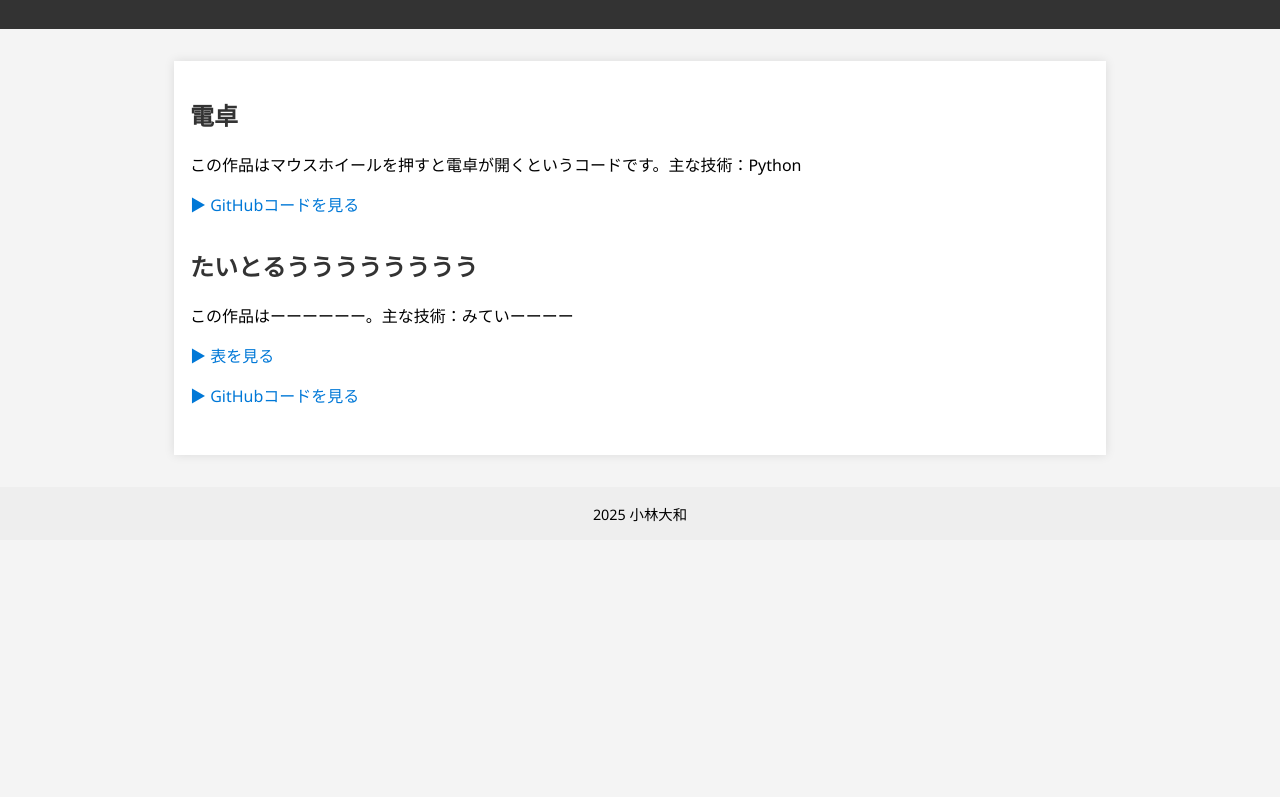
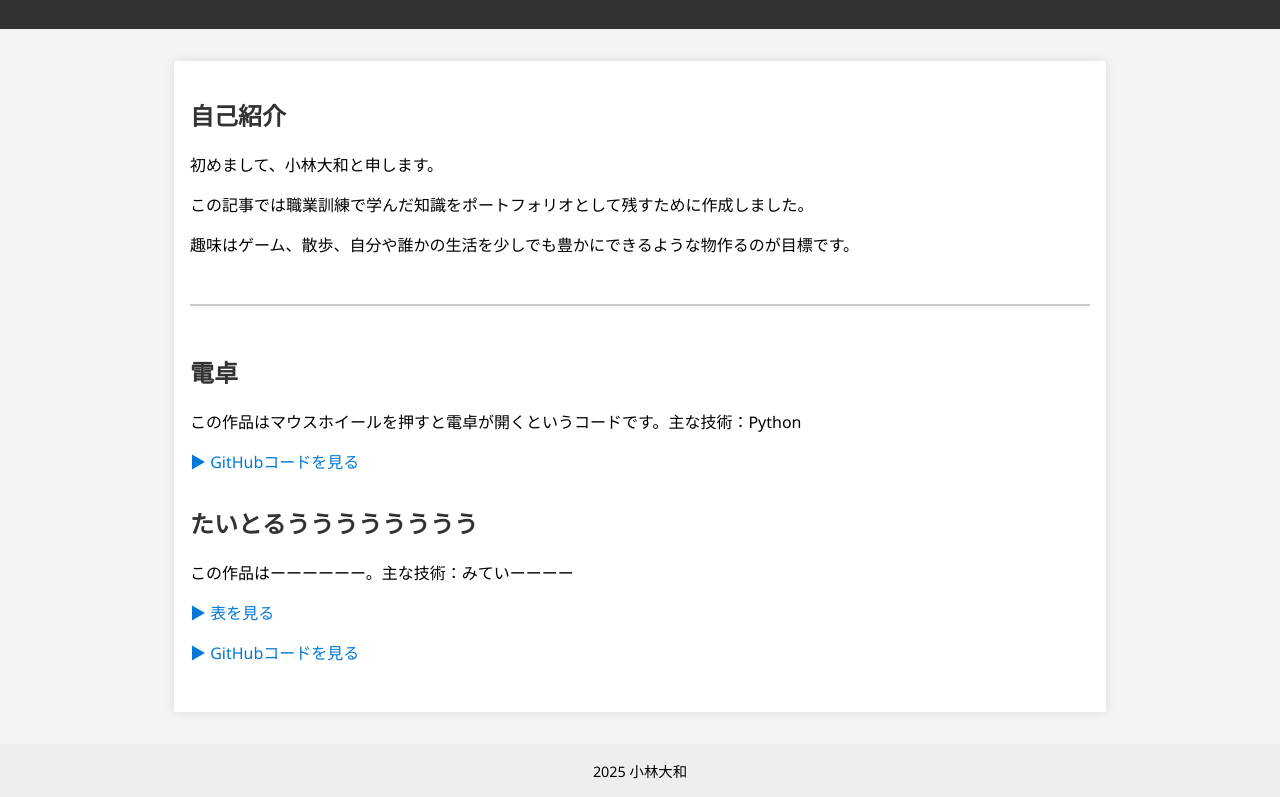
Before and after one commit to kobayashi-yamato20001225/portfolio, a plain HTML site: page index.html in a window 1280 px wide. Shown: the part 132-929 px from the top of the page. Before the commit the page ends 800 px from the top, so only its background shows below. Drawn offline with Linux system fonts and the light colour scheme.

Commit message:
Add files via upload

```diff
--- a/index.html
+++ b/index.html
@@ -1,40 +1,43 @@
 <!DOCTYPE html>
 <html lang="ja">
 <head>
-  <meta charset="UTF-8"> <!-- 文字コードをUTF-8に設定 -->
-  <meta name="viewport" content="width=device-width, initial-scale=1.0"> <!-- モバイル対応の表示設定 -->
-  <title>私のポートフォリオ</title> <!-- ブラウザのタブに表示されるタイトル -->
+  <meta charset="UTF-8">
+  <meta name="viewport" content="width=device-width, initial-scale=1.0">
+  <title>私のポートフォリオ</title>
 
-  <!-- ページ全体のスタイル設定 -->
   <style>
     body {
-      font-family: 'Segoe UI', sans-serif; /* フォントの指定 */
-      background-color: #f4f4f4; /* 背景色 */
+      font-family: 'Segoe UI', sans-serif;
+      background-color: #f4f4f4;
       margin: 0;
       padding: 0;
     }
     header {
-      background-color: #333; /* ヘッダーの背景色 */
-      color: white; /* ヘッダーの文字色 */
+      background-color: #333;
+      color: white;
       padding: 1rem;
       text-align: center;
     }
     .container {
-      max-width: 900px; /* コンテンツの最大幅 */
-      margin: 2rem auto; /* 上下の余白と中央寄せ */
+      max-width: 900px;
+      margin: 2rem auto;
       padding: 1rem;
       background-color: white;
-      box-shadow: 0 0 10px rgba(0,0,0,0.1); /* 影をつけて立体感を出す */
+      box-shadow: 0 0 10px rgba(0,0,0,0.1);
     }
     h2 {
       color: #333;
     }
+    .section-divider {
+      border-top: 2px solid #ccc;
+      margin: 3rem 0;
+    }
     .project {
-      margin-bottom: 2rem; /* プロジェクト間の余白 */
+      margin-bottom: 2rem;
     }
     .project a {
-      color: #0078D7; /* リンクの色 */
-      text-decoration: none; /* 下線を消す */
+      color: #0078D7;
+      text-decoration: none;
     }
     footer {
       text-align: center;
@@ -45,14 +48,23 @@
   </style>
 </head>
 <body>
-  <!-- ヘッダー部分 -->
   <header>
     <h1>私のポートフォリオ</h1>
     <p>制作したコード作品を紹介します</p>
   </header>
 
-  <!-- メインコンテンツ -->
   <div class="container">
+    <!-- 自己紹介セクション -->
+    <section class="project">
+      <h2>自己紹介</h2>
+      <p>初めまして、小林大和と申します。</p>
+      <p>この記事では職業訓練で学んだ知識をポートフォリオとして残すために作成しました。</p>
+      <p>趣味はゲーム、散歩、自分や誰かの生活を少しでも豊かにできるような物作るのが目標です。</p>
+    </section>
+
+    <!-- 区切り線 -->
+    <div class="section-divider"></div>
+
     <!-- 作品1の紹介 -->
     <section class="project">
       <h2>電卓</h2>
@@ -69,7 +81,6 @@
     </section>
   </div>
 
-  <!-- フッター部分 -->
   <footer>
     2025 小林大和
   </footer>
```
